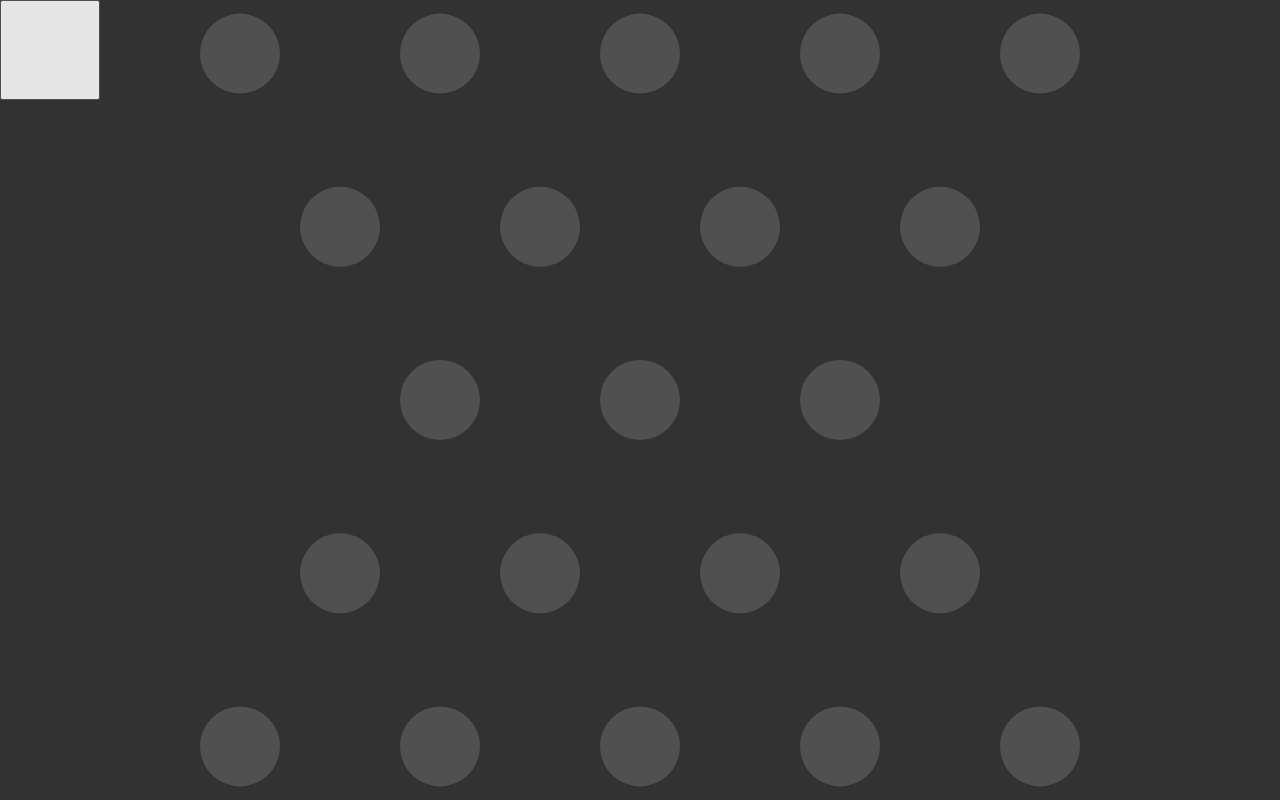
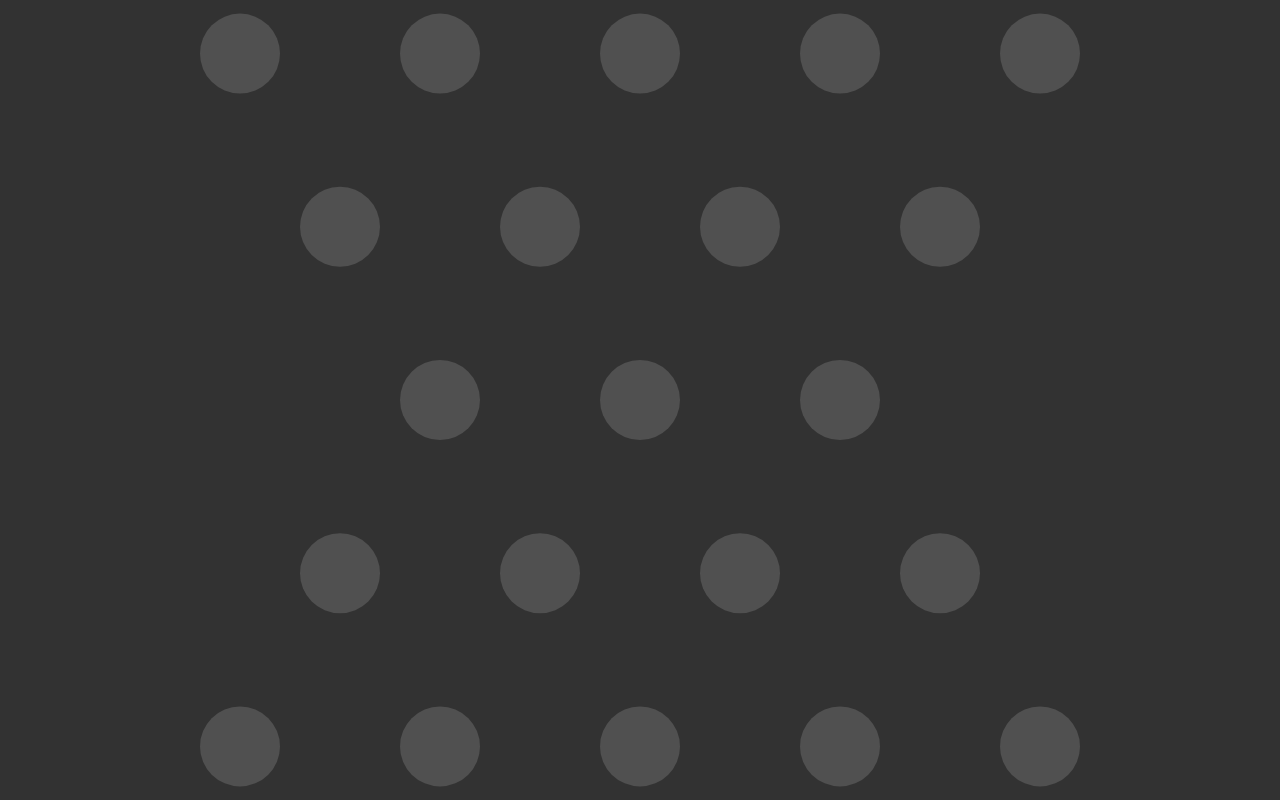
Before and after one commit to kenfjy/count, a website: page index.html in a window 1280 px wide. Drawn offline with Linux system fonts and the light colour scheme.

Commit message:
added more taste...

```diff
--- a/css/style.css
+++ b/css/style.css
@@ -60,6 +60,8 @@ canvas {
   margin: 0.5rem 0;
 }
 #reload {
+  background-color: rgba(100,100,100,0);
+  border: none;
   display: block;
   width: 100px;
   height: 100px;
```
